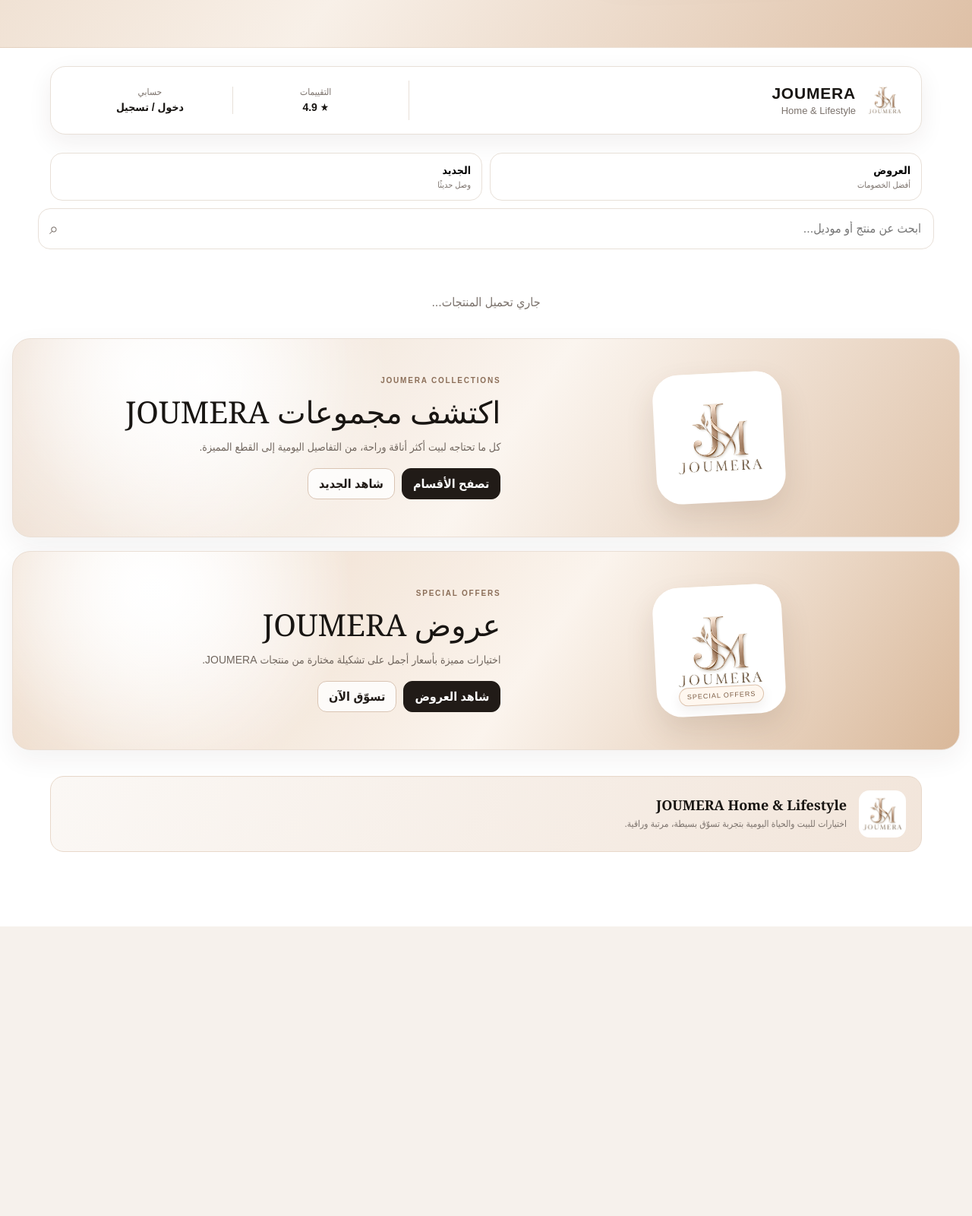
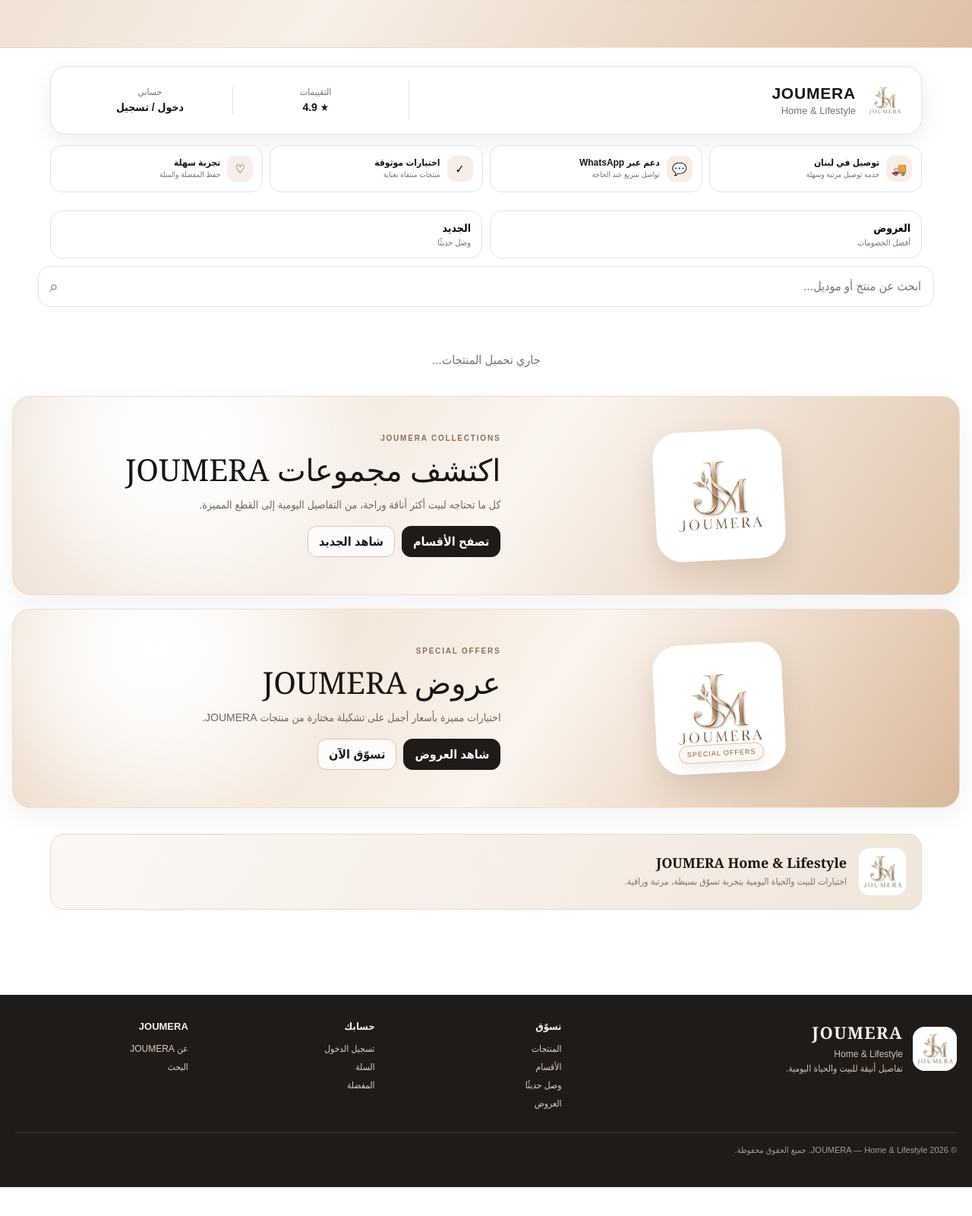
Before and after one commit to louaynagarln-blip/JOUMERA, a plain HTML site: page index.html in a window 1280 px wide. Shown: the part 630-2230 px from the top of the page at 76% size. Before the commit the page ends 1849 px from the top, so only its background shows below. Drawn offline with Linux system fonts and the light colour scheme; a script that the page names is missing.

Commit message:
Add JOUMERA trust bar, premium footer and checkout layout

```diff
--- a/index.html
+++ b/index.html
@@ -487,6 +487,55 @@ a[href*="wa.me"],a[href*="whatsapp.com"]{
   .cat span{font-size:11px}
 }
 
+
+/* ===== TRUST + FOOTER + CHECKOUT ===== */
+.trust-bar{max-width:1180px;margin:14px auto 18px;padding:0 16px}
+.trust-grid{display:grid;grid-template-columns:repeat(2,1fr);gap:9px}
+.trust-item{
+  border:1px solid var(--line);border-radius:15px;background:#fff;padding:12px;
+  display:flex;align-items:center;gap:9px;min-height:62px
+}
+.trust-icon{width:34px;height:34px;border-radius:11px;background:#F6EEE7;display:grid;place-items:center;flex:0 0 auto}
+.trust-item b{display:block;font-size:12px}
+.trust-item span{display:block;color:var(--muted);font-size:10px;margin-top:2px;line-height:1.4}
+
+.site-footer{background:#211B17;color:#F7F1EC;margin-top:36px}
+.footer-inner{max-width:1280px;margin:0 auto;padding:34px 20px 96px;display:grid;gap:26px}
+.footer-brand{display:flex;gap:13px;align-items:center}
+.footer-brand img{width:58px;height:58px;border-radius:16px;background:#fff;object-fit:contain}
+.footer-brand strong{font-family:Georgia,"Times New Roman",serif;font-size:22px;letter-spacing:1.4px}
+.footer-brand p{margin:5px 0 0;color:#cfc2b8;font-size:12px;line-height:1.6}
+.footer-cols{display:grid;grid-template-columns:1fr 1fr;gap:18px}
+.footer-col h4{margin:0 0 10px;font-size:13px}
+.footer-col button{display:block;border:0;background:transparent;color:#d9cec5;padding:5px 0;font-size:12px;text-align:right}
+.footer-col button:hover{color:#fff}
+.footer-bottom{border-top:1px solid rgba(255,255,255,.12);padding-top:16px;color:#a99b90;font-size:11px}
+
+#cartModal .sheet{background:#FCFAF8}
+.checkout-layout{display:grid;gap:14px}
+.checkout-card{background:#fff;border:1px solid var(--line);border-radius:16px;padding:14px}
+.checkout-card h3{margin:0 0 10px;font-size:15px}
+.checkout-summary{
+  display:flex;align-items:center;justify-content:space-between;gap:12px;
+  padding:13px 0 0;margin-top:12px;border-top:1px solid var(--line)
+}
+.checkout-summary b:last-child{font-size:20px}
+.checkout-note{display:flex;gap:8px;align-items:flex-start;background:#F8F3EF;border-radius:12px;padding:10px 11px;color:#665B53;font-size:11px;line-height:1.6}
+#orderBtn{min-height:48px;border-radius:13px!important;background:var(--dark)!important}
+#saveCartBtn{min-height:44px}
+@media(min-width:700px){
+  .trust-grid{grid-template-columns:repeat(4,1fr)}
+  .footer-inner{padding-bottom:42px}
+  .footer-cols{grid-template-columns:repeat(3,1fr)}
+  .checkout-layout{grid-template-columns:1.25fr .75fr;align-items:start}
+  .checkout-side{position:sticky;top:8px}
+}
+@media(min-width:1024px){
+  .site-footer{margin-top:54px}
+  .footer-inner{grid-template-columns:1.1fr 1.6fr;align-items:start}
+  .footer-bottom{grid-column:1/-1}
+}
+
 </style>
 </head>
 <body>
@@ -538,6 +587,16 @@ a[href*="wa.me"],a[href*="whatsapp.com"]{
         <div><span>التقييمات</span><b>★ 4.9</b></div>
         <div><span>حسابي</span><b id="accountLabel">دخول / تسجيل</b></div>
       </div>
+    </div>
+  </section>
+
+
+  <section class="trust-bar" aria-label="مزايا JOUMERA">
+    <div class="trust-grid">
+      <div class="trust-item"><div class="trust-icon">🚚</div><div><b>توصيل في لبنان</b><span>خدمة توصيل مرتبة وسهلة</span></div></div>
+      <div class="trust-item"><div class="trust-icon">💬</div><div><b>دعم عبر WhatsApp</b><span>تواصل سريع عند الحاجة</span></div></div>
+      <div class="trust-item"><div class="trust-icon">✓</div><div><b>اختيارات موثوقة</b><span>منتجات منتقاة بعناية</span></div></div>
+      <div class="trust-item"><div class="trust-icon">♡</div><div><b>تجربة سهلة</b><span>حفظ المفضلة والسلة</span></div></div>
     </div>
   </section>
 
@@ -597,6 +656,24 @@ a[href*="wa.me"],a[href*="whatsapp.com"]{
   </section>
 
   <div class="pages" id="pages"></div>
+
+  <footer class="site-footer">
+    <div class="footer-inner">
+      <div>
+        <div class="footer-brand">
+          <img src="/icon-512.png" alt="JOUMERA">
+          <div><strong>JOUMERA</strong><p>Home & Lifestyle<br>تفاصيل أنيقة للبيت والحياة اليومية.</p></div>
+        </div>
+      </div>
+      <div class="footer-cols">
+        <div class="footer-col"><h4>تسوّق</h4><button id="footerShop">المنتجات</button><button id="footerCollections">الأقسام</button><button id="footerNew">وصل حديثًا</button><button id="footerOffers">العروض</button></div>
+        <div class="footer-col"><h4>حسابك</h4><button id="footerAccount">تسجيل الدخول</button><button id="footerCart">السلة</button><button id="footerWishlist">المفضلة</button></div>
+        <div class="footer-col"><h4>JOUMERA</h4><button id="footerAbout">عن JOUMERA</button><button id="footerSearch">البحث</button></div>
+      </div>
+      <div class="footer-bottom">© 2026 JOUMERA — Home & Lifestyle. جميع الحقوق محفوظة.</div>
+    </div>
+  </footer>
+
 </main>
 
 <nav class="bottom">
@@ -606,7 +683,7 @@ a[href*="wa.me"],a[href*="whatsapp.com"]{
   <button class="cartbadge" id="cartBtn"><b>🛒</b>السلة<span class="num" id="cartNum">0</span></button>
 </nav>
 
-<div class="modal" id="cartModal"><div class="sheet"><div class="mh"><h2>سلة الطلب</h2><div class="sp"></div><button class="btn light close">إغلاق</button></div><div id="cartRows"></div><div class="head"><b>المجموع قبل الخصم</b><b id="cartTotal">$0.00</b></div><div class="couponrow"><input id="couponCode" placeholder="كود الخصم - اختياري"><button class="btn light" id="couponHint">استخدام</button></div><div class="muted" style="font-size:12px;margin-top:5px">الخصم النهائي يُحسب على السيرفر عند إرسال الطلب.</div><label class="field"><span>عنوان التوصيل</span><input id="orderAddress" placeholder="المنطقة - الشارع"></label><label class="field"><span>ملاحظات</span><textarea id="orderNotes" rows="2"></textarea></label><button class="btn" id="orderBtn" style="width:100%">إرسال الطلب</button></div></div>
+<div class="modal" id="cartModal"><div class="sheet"><div class="mh"><h2>إتمام الطلب</h2><div class="sp"></div><button class="btn light close">إغلاق</button></div><div class="checkout-layout"><div class="checkout-main"><div class="checkout-card"><h3>المنتجات</h3><div id="cartRows"></div></div><div class="checkout-card"><h3>عنوان التوصيل</h3><label class="field"><span>المنطقة والشارع</span><input id="orderAddress" placeholder="مثال: بيروت - الحمرا - اسم الشارع"></label><label class="field"><span>ملاحظات للطلب</span><textarea id="orderNotes" rows="3" placeholder="أي تفاصيل إضافية للتوصيل..."></textarea></label></div></div><aside class="checkout-side"><div class="checkout-card"><h3>ملخص الطلب</h3><div class="couponrow"><input id="couponCode" placeholder="كود الخصم - اختياري"><button class="btn light" id="couponHint">تطبيق</button></div><div class="checkout-note" style="margin-top:10px"><span>ⓘ</span><span>الخصم النهائي ورسوم الطلب تُحسب عند إرسال الطلب.</span></div><div class="checkout-summary"><b>المجموع</b><b id="cartTotal">$0.00</b></div><button class="btn" id="orderBtn" style="width:100%;margin-top:14px">تأكيد وإرسال الطلب</button></div></aside></div></div></div>
 <div class="modal" id="accountModal"><div class="sheet"><div class="mh"><h2>حساب الزبون</h2><div class="sp"></div><button class="btn light close">إغلاق</button></div><div id="accountArea"></div></div></div>
 <div class="modal" id="pageModal"><div class="sheet"><div class="mh"><h2 id="pageTitle"></h2><div class="sp"></div><button class="btn light close">إغلاق</button></div><div id="pageContent"></div></div></div>
 <div class="toast" id="toast"></div>
@@ -629,6 +706,15 @@ a[href*="wa.me"],a[href*="whatsapp.com"]{
   q('#campaignNew')?.addEventListener('click',()=>click('new'));
   q('#campaignOffers')?.addEventListener('click',()=>click('offers'));
   q('#campaignShop')?.addEventListener('click',goHome);
+  q('#footerShop')?.addEventListener('click',goHome);
+  q('#footerCollections')?.addEventListener('click',()=>click('categoriesBtn'));
+  q('#footerNew')?.addEventListener('click',()=>click('new'));
+  q('#footerOffers')?.addEventListener('click',()=>click('offers'));
+  q('#footerAccount')?.addEventListener('click',()=>click('accountBtn'));
+  q('#footerCart')?.addEventListener('click',()=>click('cartBtn'));
+  q('#footerWishlist')?.addEventListener('click',()=>{click('accountBtn');setTimeout(()=>document.querySelector('[data-ac="favorites"]')?.click(),120)});
+  q('#footerAbout')?.addEventListener('click',()=>q('#brandStory')?.scrollIntoView({behavior:'smooth'}));
+  q('#footerSearch')?.addEventListener('click',()=>{q('#search')?.scrollIntoView({behavior:'smooth',block:'center'});setTimeout(()=>q('#search')?.focus(),250)});
 })();
 </script>
 </body>
```
